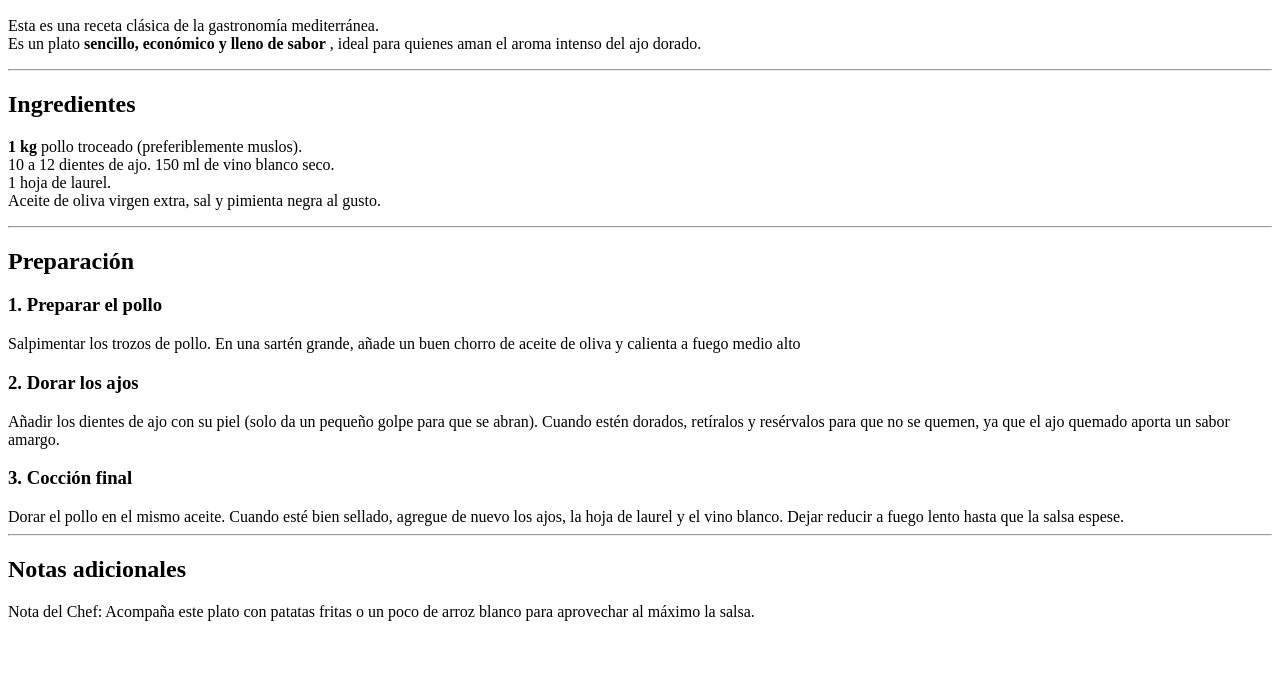
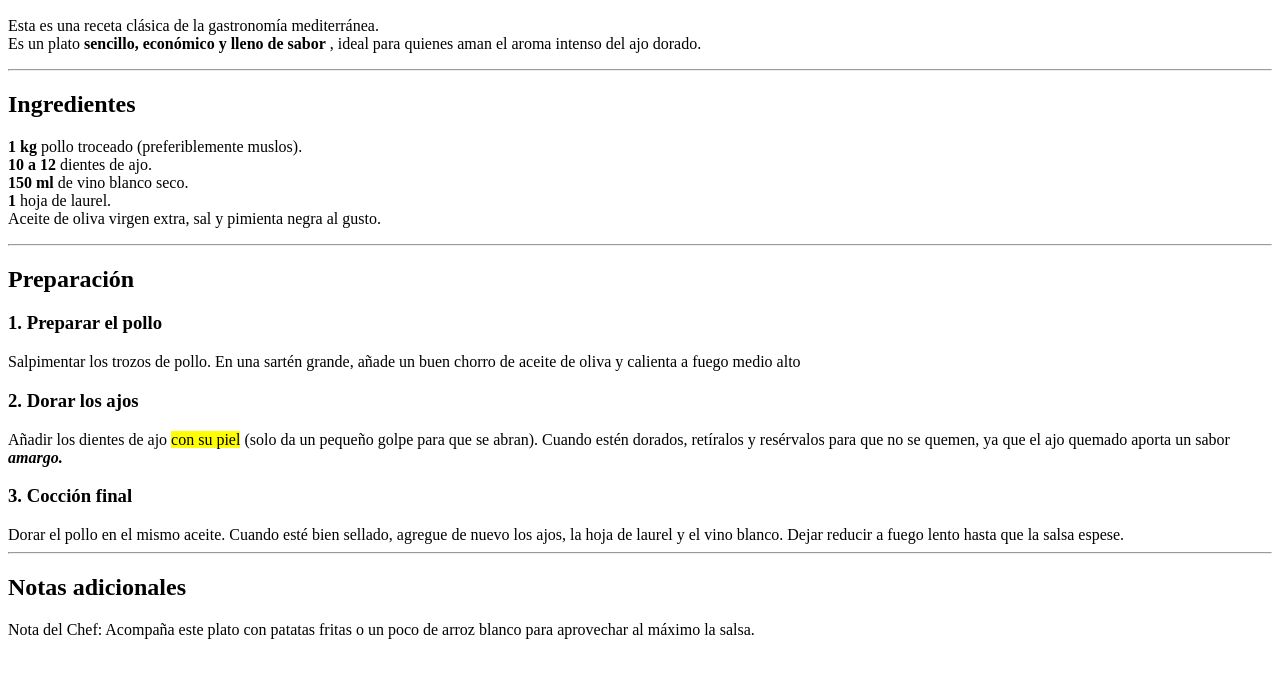
Before and after one commit to gabytrashh/practicasgabrielalopez, a plain HTML site: page Práctica 1 A/index.html in a window 1280 px wide. Shown: the part 110-788 px from the top of the page. Drawn offline with Linux system fonts and the light colour scheme.

Commit message:
Finalizada practica 1A

```diff
--- a/Práctica 1 A/index.html
+++ b/Práctica 1 A/index.html
@@ -15,10 +15,11 @@
 <hr>
 
 <h2>Ingredientes</h2>
-<p> <strong>1 kg </strong> pollo troceado (preferiblemente muslos).
-  <br>  10 a 12 dientes de ajo. 150 ml de vino blanco seco.
-   <br> 1 hoja de laurel.
-    <br> Aceite de oliva virgen extra, sal y pimienta negra al gusto.</p>
+<p> <strong>1 kg </strong> pollo troceado (preferiblemente muslos). <br>
+    <strong> 10 a 12 </strong> dientes de ajo. <br>
+  <strong> 150 ml</strong> de vino blanco seco. <br>
+  <strong>1 </strong> hoja de laurel. <br>
+  Aceite de oliva virgen extra, sal y pimienta negra al gusto.</p>
 <hr>
 
 <h2>Preparación</h2>
@@ -28,8 +29,9 @@
 fuego medio alto</p>
 
 <h3>2. Dorar los ajos </h3>
-<p>Añadir los dientes de ajo con su piel (solo da un pequeño golpe para que se abran). Cuando estén
-dorados, retíralos y resérvalos para que no se quemen, ya que el ajo quemado aporta un sabor amargo.</p>
+<p>Añadir los dientes de ajo <mark>con su piel</mark> (solo da un pequeño golpe para que se abran).
+Cuando estén dorados, retíralos y resérvalos para que no se quemen, ya que el ajo quemado
+aporta un sabor <i> <b>amargo.</b></i></p>
 
 <h3>3. Cocción final</h3>
 Dorar el pollo en el mismo aceite. Cuando esté bien sellado, agregue de nuevo los ajos, la hoja de laurel y
```
